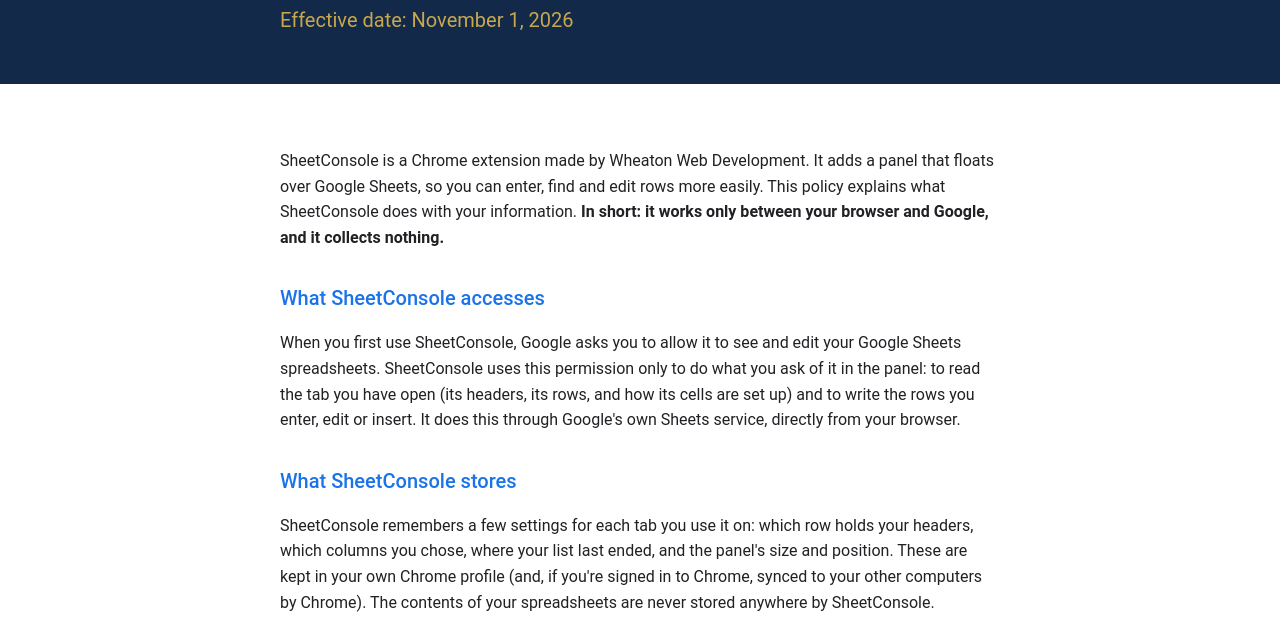
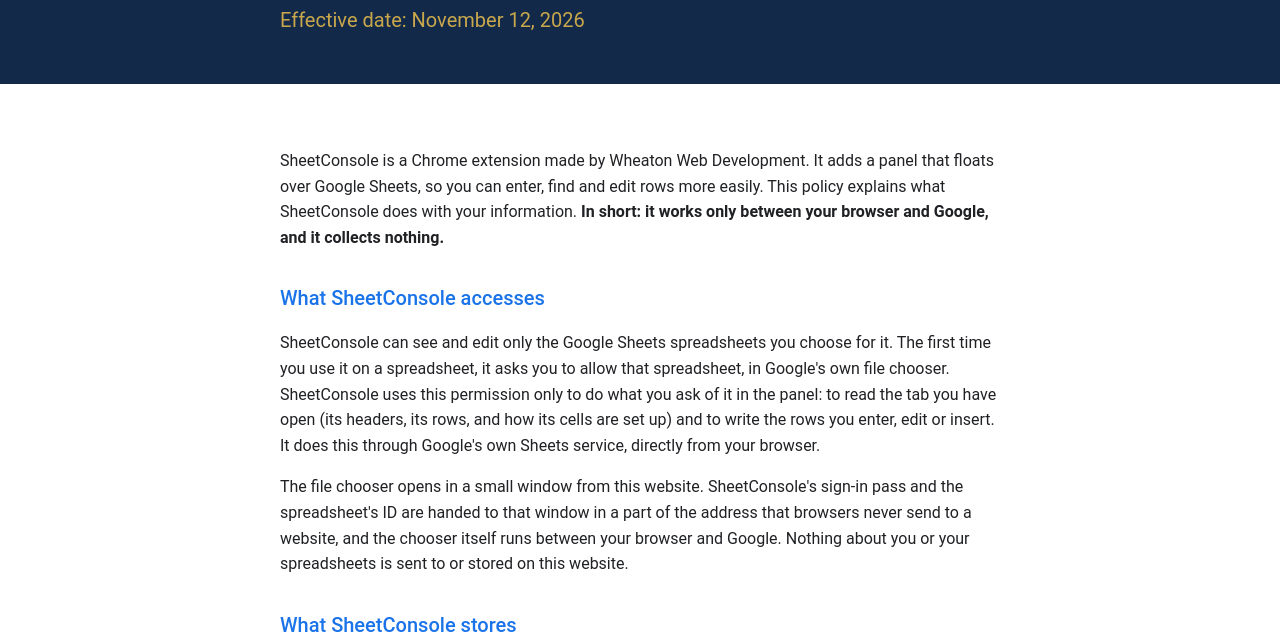
Before and after one commit to NachumSchwartz/NachumSchwartz.github.io, a plain HTML site: page sheetconsole/privacy.html in a window 1280 px wide. Shown: the part 161-800 px from the top of the page. Drawn offline with Linux system fonts and the light colour scheme.

Commit message:
Hand the spreadsheet's ID over privately too; say SheetConsole uses only the spreadsheets you choose
Co-Authored-By: Claude Opus 5.5 <noreply@anthropic.com>

```diff
--- a/sheetconsole/privacy.html
+++ b/sheetconsole/privacy.html
@@ -18,7 +18,7 @@
   <header class="band site-header compact">
     <div class="container narrow">
       <h1>SheetConsole Privacy Policy</h1>
-      <p class="tagline">Effective date: November 1, 2026</p>
+      <p class="tagline">Effective date: November 12, 2026</p>
     </div>
   </header>
 
@@ -33,12 +33,20 @@
 
     <h2>What SheetConsole accesses</h2>
     <p>
-      When you first use SheetConsole, Google asks you to allow it to see and
-      edit your Google Sheets spreadsheets. SheetConsole uses this permission
-      only to do what you ask of it in the panel: to read the tab you have open
-      (its headers, its rows, and how its cells are set up) and to write the
-      rows you enter, edit or insert. It does this through Google's own Sheets
-      service, directly from your browser.
+      SheetConsole can see and edit only the Google Sheets spreadsheets you
+      choose for it. The first time you use it on a spreadsheet, it asks you to
+      allow that spreadsheet, in Google's own file chooser. SheetConsole uses
+      this permission only to do what you ask of it in the panel: to read the
+      tab you have open (its headers, its rows, and how its cells are set up)
+      and to write the rows you enter, edit or insert. It does this through
+      Google's own Sheets service, directly from your browser.
+    </p>
+    <p>
+      The file chooser opens in a small window from this website. SheetConsole's
+      sign-in pass and the spreadsheet's ID are handed to that window in a part
+      of the address that browsers never send to a website, and the chooser
+      itself runs between your browser and Google. Nothing about you or your
+      spreadsheets is sent to or stored on this website.
     </p>
 
     <h2>What SheetConsole stores</h2>
```
Also changed, not shown: sheetconsole/allow.js (+11 -9 lines), sheetconsole/index.html (+4 -2 lines).
